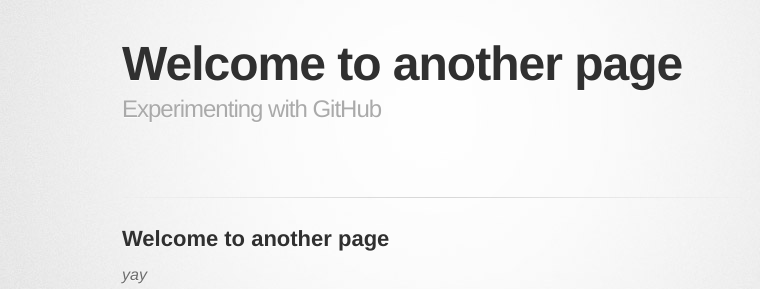
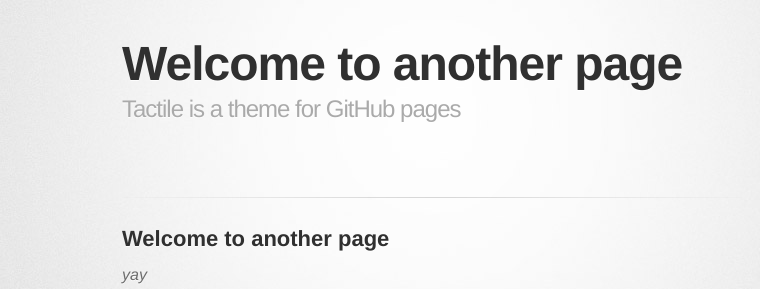
Before and after one commit to BACTx/BACTx.github.io, a Jekyll site: the page built from another-page.md, in a window 1280 px wide. Shown: the top 289 px of the page, without its empty margins (208-968 px from the left). Built offline with Jekyll 4.4.1, drawn with Linux system fonts in a browser that asks for light colours; some web fonts are replaced; our own code applies the rules of GitHub Pages for plain Markdown files.

Commit message:
Update _config.yml

```diff
--- a/_config.yml
+++ b/_config.yml
@@ -1,5 +1,5 @@
-title: Bruce Carter's GitHub site
-description: Experimenting with GitHub
+title: Tactile theme
+description: Tactile is a theme for GitHub pages
 show_downloads: false
 google_analytics:
 theme: jekyll-theme-tactile
```
